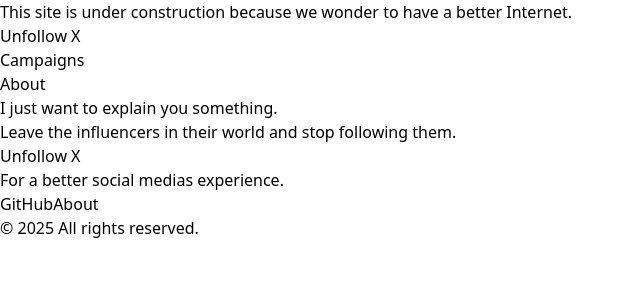
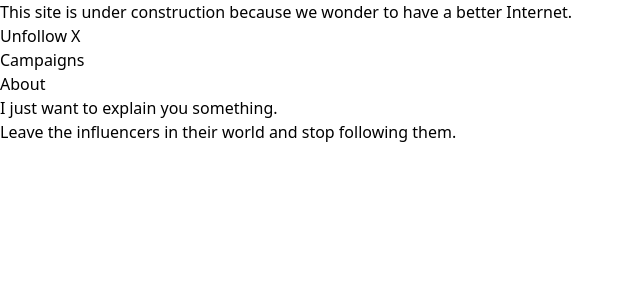
Before and after one commit to nazimboudeffa/unfollow-x, a Next.js app: page /about in a window 1280 px wide. Shown: the top 300 px of the page, without its empty margins (0-640 px from the left). Built offline with nearby package versions, Linux system fonts and the light colour scheme.

Commit message:
added campaign

```diff
--- a/src/app/about/page.tsx
+++ b/src/app/about/page.tsx
@@ -1,5 +1,4 @@
 import Alert from "../components/Alert";
-import Footer from "../components/Footer";
 import NavBar from "../components/NavBar";
 
 export default function About() {
@@ -12,7 +11,6 @@ export default function About() {
         <p>I just want to explain you something.</p>
         <p>Leave the influencers in their world and stop following them.</p>
       </main>
-      <Footer />
     </>
     )
 }
--- a/src/app/campaigns/page.tsx
+++ b/src/app/campaigns/page.tsx
@@ -1,6 +1,5 @@
 import Link from "next/link";
 import Alert from "../components/Alert";
-import Footer from "../components/Footer";
 import NavBar from "../components/NavBar";
 
 export default function Campaigns() {
```
